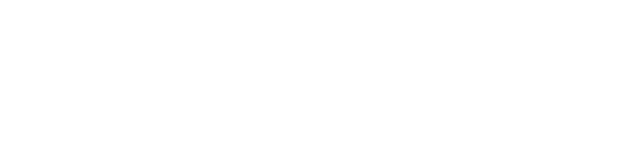
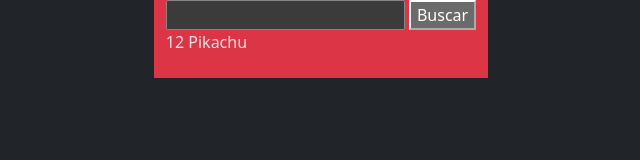
Before and after one commit to FalaAiMatheus/pokedex-bootstrap, a plain HTML site: page index.html in a window 1280 px wide. Shown: the whole page, without its empty margins (319-959 px from the left). Drawn offline with nearby package versions, Linux system fonts and the light colour scheme.

Commit message:
Começando a estrutura básica

```diff
--- a/index.html
+++ b/index.html
@@ -6,7 +6,25 @@
     <link href="https://cdn.jsdelivr.net/npm/bootstrap@5.3.2/dist/css/bootstrap.min.css" rel="stylesheet" integrity="sha384-T3c6CoIi6uLrA9TneNEoa7RxnatzjcDSCmG1MXxSR1GAsXEV/Dwwykc2MPK8M2HN" crossorigin="anonymous">
     <title>Pokédex</title>
 </head>
-<body>
+<body data-bs-theme="dark">
+    <div class="container d-flex align-items-center justify-content-center">
+        <div class="content">
+            <div class="pokedex-container container-fluid bg-danger">
+                <form>
+                    <input type="text">
+                    <button>Buscar</button>
+                </form>
+                <div class="poke-info">
+                    <span id="id">12</span>
+                    <span id="poke-name">Pikachu</span>
+                </div>
+                <img src="" alt="">
+                <div class="stats-poke">
 
+                </div>
+            </div>
+        </div>
+    </div>
+    <script src="./js/script.js"></script>
 </body>
 </html>
```
